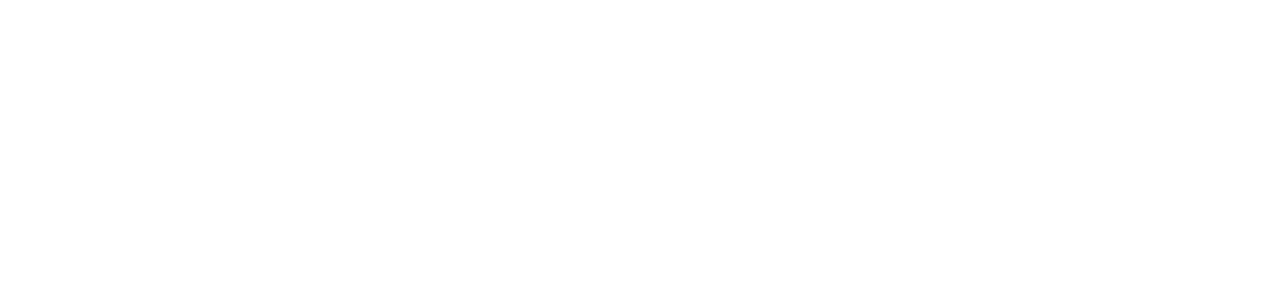
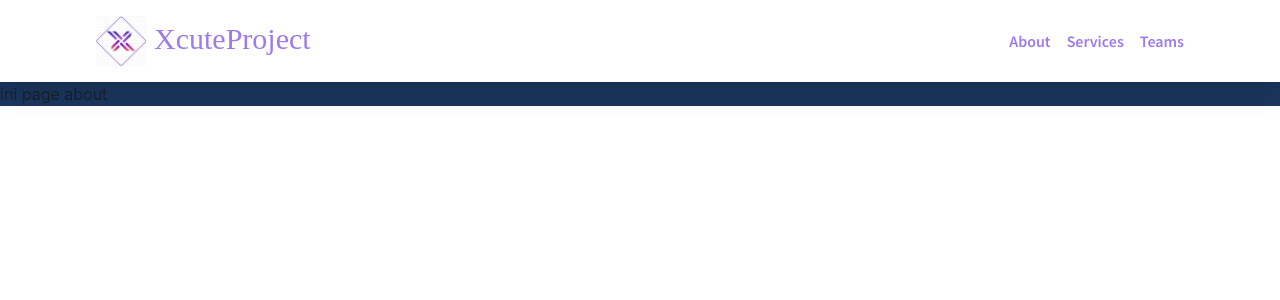
Before and after one commit to loopfree/React-ComPro, a React (Vite) app: page /about in a window 1280 px wide. Before the commit this address had no page. Shown: the top 300 px of the page. Built offline with nearby package versions, Linux system fonts and the light colour scheme; a web font is replaced by a local one.

Commit message:
feat: configure web route

```diff
--- a/src/App.tsx
+++ b/src/App.tsx
@@ -1,5 +1,8 @@
 import { Routes, Route } from "react-router-dom";
 import Home from "./pages/home";
+import About from "./pages/about";
+import Services from "./pages/services";
+import Teams from "./pages/teams";
 
 import "@fontsource/source-sans-pro/600.css";
 import "@fontsource/tektur/500.css";
@@ -9,6 +12,9 @@ function App() {
     <>
       <Routes>
         <Route path="/" element={<Home />} />
+        <Route path="/about" element={<About />} />
+        <Route path="/services" element={<Services />} />
+        <Route path="/teams" element={<Teams />} />
       </Routes>
     </>
   );
--- a/src/components/Navbar.tsx
+++ b/src/components/Navbar.tsx
@@ -1,4 +1,5 @@
-import { Box, Flex, Link, Image } from "@chakra-ui/react";
+import { Box, Flex, Link as ChakraLink, Image } from "@chakra-ui/react";
+import { Link as RouterLink } from "react-router-dom";
 import logo from "../../src/assets/logo.webp";
 
 const Navbar = () => {
@@ -26,8 +27,9 @@ const Navbar = () => {
             boxSize="50px"
             display={{ base: "none", md: "block", lg: "block" }}
           />
-          <Link
-            href="#"
+          <ChakraLink
+            as={RouterLink}
+            to="/"
             color="purple.400"
             fontSize="3xl"
             fontWeight="500"
@@ -36,36 +38,39 @@ const Navbar = () => {
             _hover={{ textDecoration: "none" }}
           >
             XcuteProject
-          </Link>
+          </ChakraLink>
         </Flex>
 
         <Flex>
-          <Link
-            href="#"
+          <ChakraLink
+            as={RouterLink}
+            to="/about"
             color="purple.400"
             mr={{ base: 6, md: 6, lg: 4 }}
             fontWeight="600"
             fontFamily="Source Sans Pro"
           >
             About
-          </Link>
-          <Link
-            href="#"
+          </ChakraLink>
+          <ChakraLink
+            as={RouterLink}
+            to="/services"
             color="purple.400"
             mr={{ base: 6, md: 6, lg: 4 }}
             fontWeight="600"
             fontFamily="Source Sans Pro"
           >
             Services
-          </Link>
-          <Link
-            href="#"
+          </ChakraLink>
+          <ChakraLink
+            as={RouterLink}
+            to="/teams"
             color="purple.400"
             fontWeight="600"
             fontFamily="Source Sans Pro"
           >
             Teams
-          </Link>
+          </ChakraLink>
         </Flex>
       </Flex>
     </Box>
--- /dev/null
+++ b/src/pages/about/index.tsx
@@ -0,0 +1,11 @@
+import { Box } from "@chakra-ui/react";
+import Navbar from "../../components/Navbar";
+
+export default function About() {
+  return (
+    <>
+      <Navbar />
+      <Box bg="blue.900">ini page about</Box>
+    </>
+  );
+}
--- /dev/null
+++ b/src/pages/services/index.tsx
@@ -0,0 +1,11 @@
+import { Box } from "@chakra-ui/react";
+import Navbar from "../../components/Navbar";
+
+export default function Services() {
+  return (
+    <>
+      <Navbar />
+      <Box bg="yellow.900">ini page services</Box>
+    </>
+  );
+}
--- /dev/null
+++ b/src/pages/teams/index.tsx
@@ -0,0 +1,11 @@
+import { Box } from "@chakra-ui/react";
+import Navbar from "../../components/Navbar";
+
+export default function Teams() {
+  return (
+    <>
+      <Navbar />
+      <Box bg="red.900">Ini page team</Box>
+    </>
+  );
+}
```
